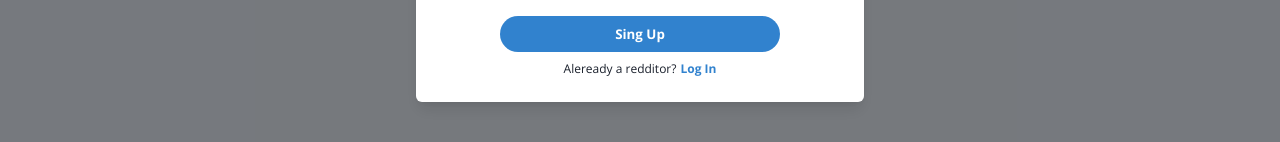
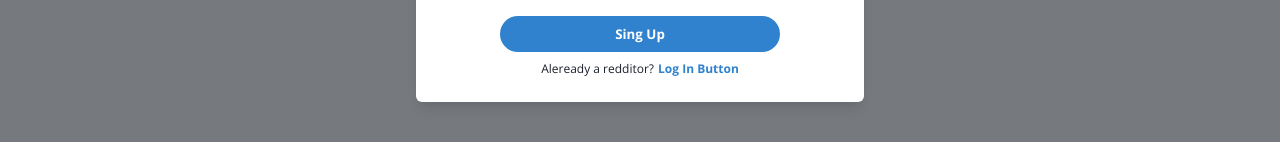
Before and after one commit to kunalg12/Reddit-clone, a Next.js app: page / in a window 1280 px wide. Both pictures are taken after a click on the button "Sign In". Shown: the part 402-544 px from the top of the page. Built offline with nearby package versions, Linux system fonts and the light colour scheme; no server answers.

Commit message:
4th commit

```diff
--- a/src/components/Modal/Auth/SingUp.tsx
+++ b/src/components/Modal/Auth/SingUp.tsx
@@ -130,7 +130,7 @@
               }))
             }
           >
-            Log In
+            Log In Button
           </Text>
         </Flex>
       </form>
```
